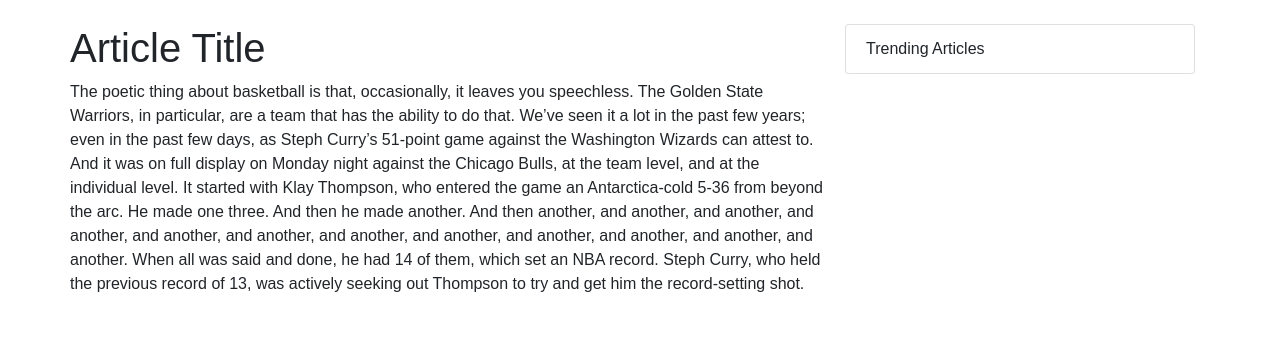
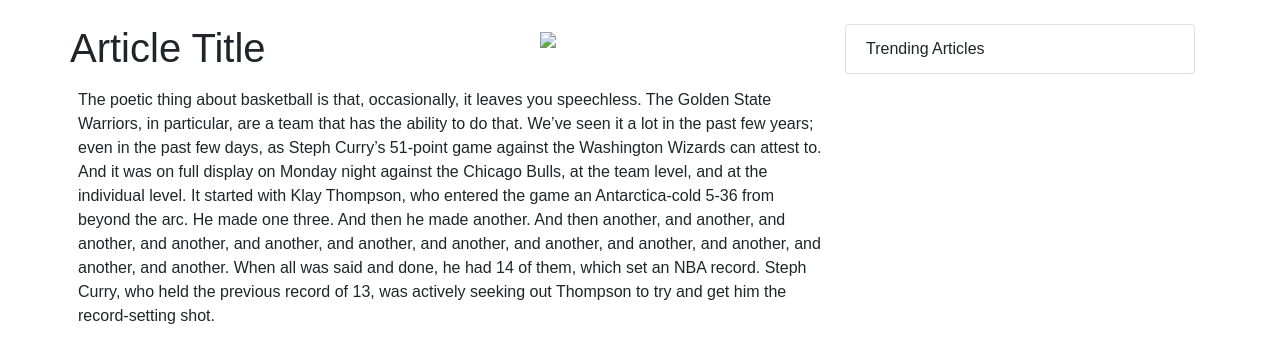
Before and after one commit to yuxiao-pan/IST303-Group-Project, a Django app: page /pages/news/2 in a window 1280 px wide. Shown: the part 56-419 px from the top of the page. Run offline with Django 3.2, Linux system fonts and the light colour scheme; data comes from the database, SQL or seed files in the repository; some libraries are stand-ins or nearby versions.

Commit message:
added image to content detail page

```diff
--- a/app/news/static/html/content.html
+++ b/app/news/static/html/content.html
@@ -34,7 +34,7 @@
         <div class="row">
             <div class="col-md-8">
                 <h1>Article Title</h1>
-                <img src="https://via.placeholder.com/800x200">
+                <img class="img-fluid" src="https://via.placeholder.com/1200x400">
                 <p>
                     Lorem ipsum dolor sit amet, consectetur adipiscing elit. Integer vel tempor purus. Duis facilisis rutrum nulla, quis mollis eros. Donec laoreet nunc quam, eu euismod felis maximus at. Pellentesque habitant morbi tristique senectus et netus et malesuada fames ac turpis egestas. Proin vulputate risus ac condimentum ullamcorper. Curabitur quis vulputate felis. In ut dictum orci. Quisque commodo luctus mattis. Nullam vel risus ullamcorper, molestie velit a, sodales turpis. Quisque dignissim vitae est sit amet pretium. In eget consequat nunc. Donec elementum lobortis dolor, vitae aliquam eros maximus eu. Sed mattis leo in metus maximus, sed tincidunt est volutpat. Maecenas feugiat mi enim, ut vehicula eros hendrerit sed. Nam ac nunc eu turpis porta egestas sollicitudin quis erat.
 
--- a/app/news/template/content.html
+++ b/app/news/template/content.html
@@ -13,7 +13,10 @@
             <div class="col-md-8">
                 <div class="row">
                   <h1>Article Title</h1>
-                  <p>
+                  <img class="img-fluid mx-auto p-2" src="https://via.placeholder.com/900x400">
+                  <br>
+                  <br>
+                  <p class="p-2">
                     {{news.content}}
                   </p>
               </div>
```
